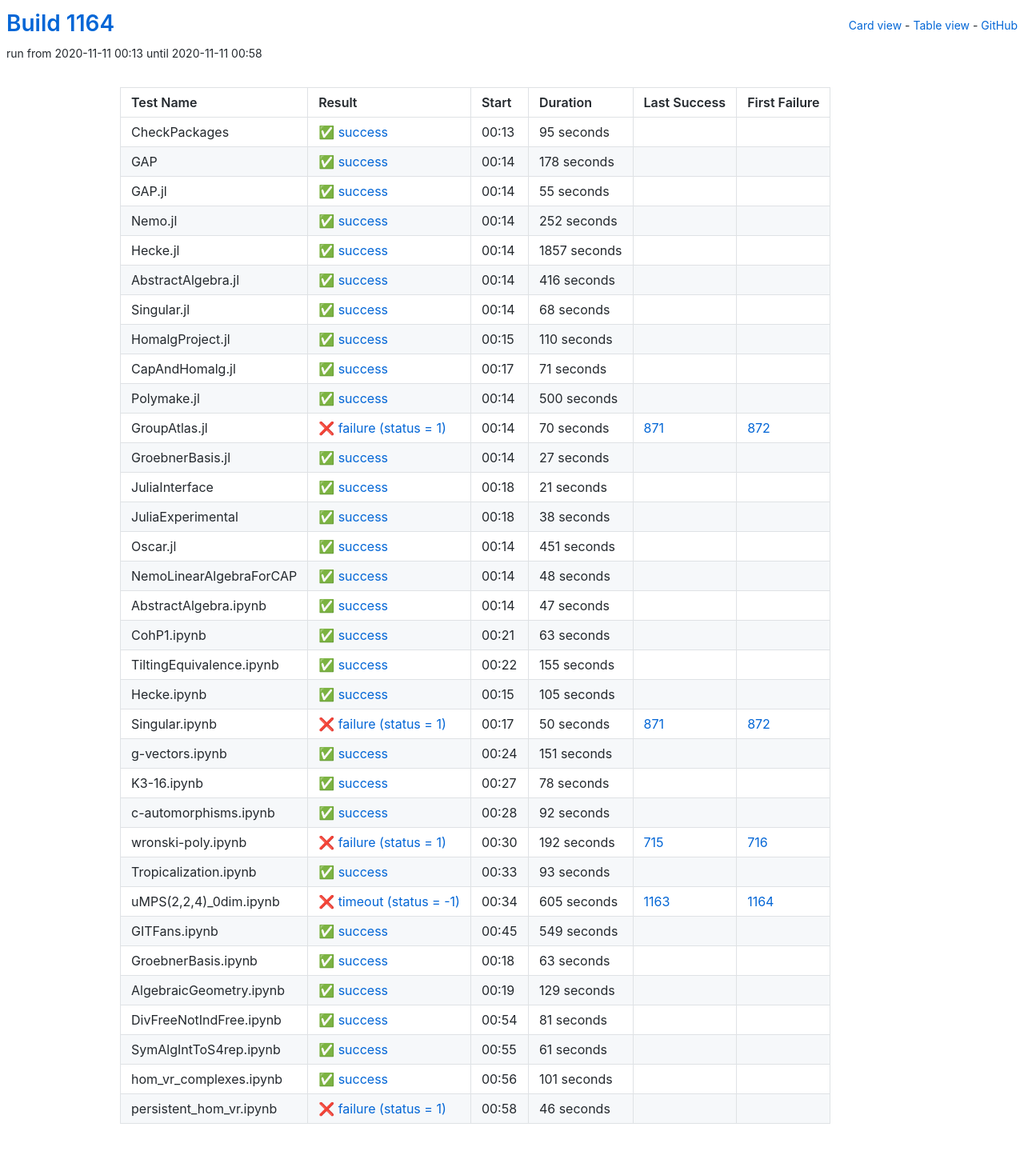
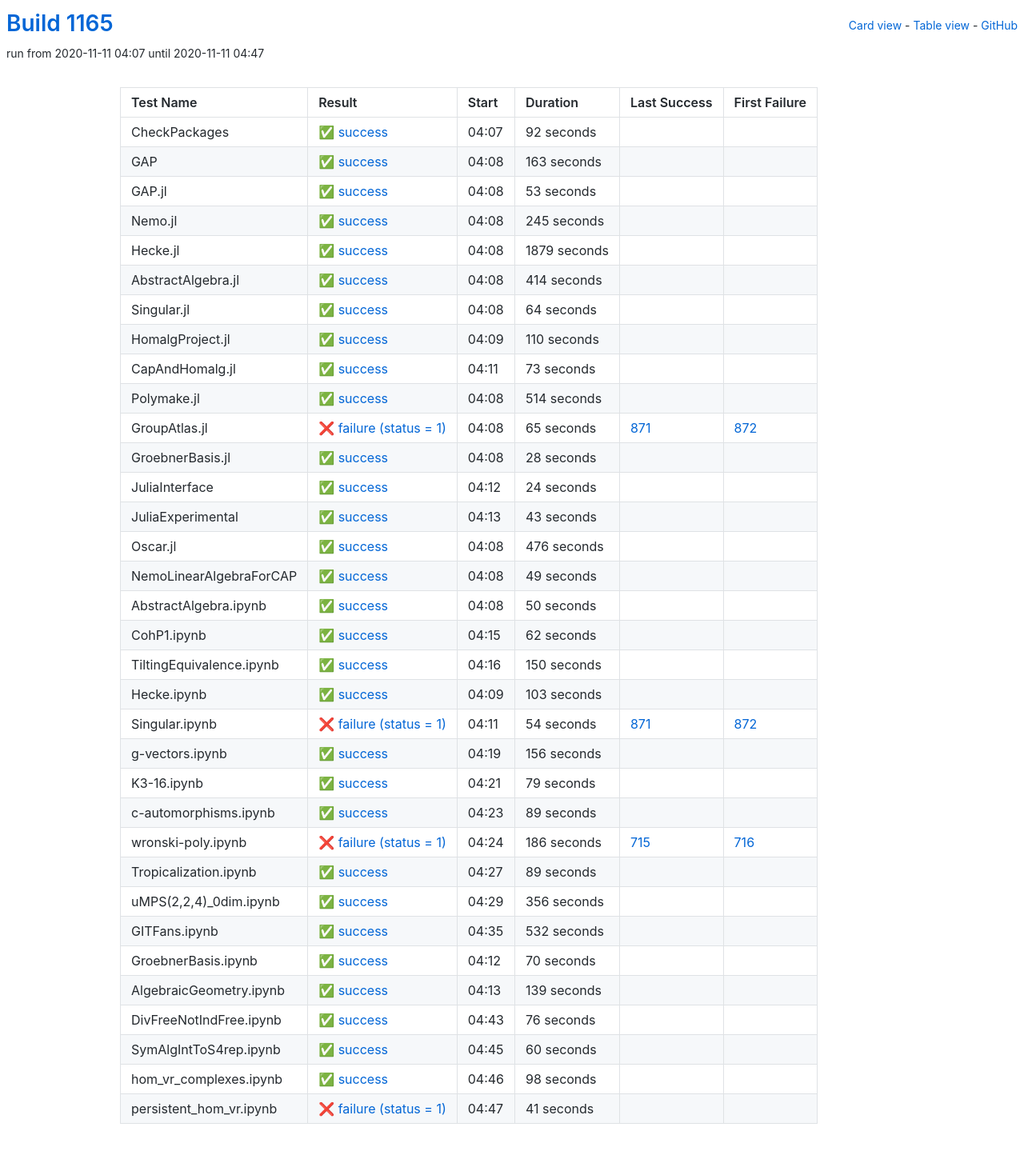
Before and after one commit to oscar-system/oscar-ci-status-stable, a Jekyll site: the page built from table.html, in a window 1280 px wide. Shown: the whole page at 80% size. Built offline with Jekyll 4.4.1, drawn with Linux system fonts in a browser that asks for light colours.

Commit message:
Build #1165

```diff
--- a/_data/ci.yml
+++ b/_data/ci.yml
@@ -1,6 +1,6 @@
 ---
-build: 1164
-build_url: https://oscarci.mathematik.uni-kl.de/job/oscar-stable/1164/
+build: 1165
+build_url: https://oscarci.mathematik.uni-kl.de/job/oscar-stable/1165/
 job: oscar-stable
 organization: oscar-system
 repo: oscar-ci-status-stable
@@ -8,92 +8,92 @@ repourl: https://github.com/oscar-system/oscar-ci-status-stable
 tests:
 - name: CheckPackages
   id: checkpackages
-  log: https://oscarci.mathematik.uni-kl.de/job/oscar-stable/1164/artifact/logs/build-1164/CheckPackages.log
-  start: 2020-11-11 00:13
+  log: https://oscarci.mathematik.uni-kl.de/job/oscar-stable/1165/artifact/logs/build-1165/CheckPackages.log
+  start: 2020-11-11 04:07
   success: true
   exitcode: 0
   status: success
-  duration: 95
+  duration: 92
   last_success: false
   last_success_url:
   first_failure: false
   first_failure_url:
 - name: GAP
   id: gap
-  log: https://oscarci.mathematik.uni-kl.de/job/oscar-stable/1164/artifact/logs/build-1164/GAP.log
-  start: 2020-11-11 00:14
+  log: https://oscarci.mathematik.uni-kl.de/job/oscar-stable/1165/artifact/logs/build-1165/GAP.log
+  start: 2020-11-11 04:08
   success: true
   exitcode: 0
   status: success
-  duration: 178
+  duration: 163
   last_success: false
   last_success_url:
   first_failure: false
   first_failure_url:
 - name: GAP.jl
   id: gap-jl
-  log: https://oscarci.mathematik.uni-kl.de/job/oscar-stable/1164/artifact/logs/build-1164/GAP.jl.log
-  start: 2020-11-11 00:14
+  log: https://oscarci.mathematik.uni-kl.de/job/oscar-stable/1165/artifact/logs/build-1165/GAP.jl.log
+  start: 2020-11-11 04:08
   success: true
   exitcode: 0
   status: success
-  duration: 55
+  duration: 53
   last_success: false
   last_success_url:
   first_failure: false
   first_failure_url:
 - name: Nemo.jl
   id: nemo-jl
-  log: https://oscarci.mathematik.uni-kl.de/job/oscar-stable/1164/artifact/logs/build-1164/Nemo.jl.log
-  start: 2020-11-11 00:14
+  log: https://oscarci.mathematik.uni-kl.de/job/oscar-stable/1165/artifact/logs/build-1165/Nemo.jl.log
+  start: 2020-11-11 04:08
   success: true
   exitcode: 0
   status: success
-  duration: 252
+  duration: 245
   last_success: false
   last_success_url:
   first_failure: false
   first_failure_url:
 - name: Hecke.jl
   id: hecke-jl
-  log: https://oscarci.mathematik.uni-kl.de/job/oscar-stable/1164/artifact/logs/build-1164/Hecke.jl.log
-  start: 2020-11-11 00:14
+  log: https://oscarci.mathematik.uni-kl.de/job/oscar-stable/1165/artifact/logs/build-1165/Hecke.jl.log
+  start: 2020-11-11 04:08
   success: true
   exitcode: 0
   status: success
-  duration: 1857
+  duration: 1879
   last_success: false
   last_success_url:
   first_failure: false
   first_failure_url:
 - name: AbstractAlgebra.jl
   id: abstractalgebra-jl
-  log: https://oscarci.mathematik.uni-kl.de/job/oscar-stable/1164/artifact/logs/build-1164/AbstractAlgebra.jl.log
-  start: 2020-11-11 00:14
+  log: https://oscarci.mathematik.uni-kl.de/job/oscar-stable/1165/artifact/logs/build-1165/AbstractAlgebra.jl.log
+  start: 2020-11-11 04:08
   success: true
   exitcode: 0
   status: success
-  duration: 416
+  duration: 414
   last_success: false
   last_success_url:
   first_failure: false
   first_failure_url:
 - name: Singular.jl
   id: singular-jl
-  log: https://oscarci.mathematik.uni-kl.de/job/oscar-stable/1164/artifact/logs/build-1164/Singular.jl.log
-  start: 2020-11-11 00:14
+  log: https://oscarci.mathematik.uni-kl.de/job/oscar-stable/1165/artifact/logs/build-1165/Singular.jl.log
+  start: 2020-11-11 04:08
   success: true
   exitcode: 0
   status: success
-  duration: 68
+  duration: 64
   last_success: false
   last_success_url:
   first_failure: false
   first_failure_url:
 - name: HomalgProject.jl
   id: homalgproject-jl
-  log: https://oscarci.mathematik.uni-kl.de/job/oscar-stable/1164/artifact/logs/build-1164/HomalgProject.jl.log
-  start: 2020-11-11 00:15
+  log: https://oscarci.mathematik.uni-kl.de/job/oscar-stable/1165/artifact/logs/build-1165/HomalgProject.jl.log
+  start: 2020-11-11 04:09
   success: true
   exitcode: 0
   status: success
@@ -104,312 +104,312 @@ tests:
   first_failure_url:
 - name: CapAndHomalg.jl
   id: capandhomalg-jl
-  log: https://oscarci.mathematik.uni-kl.de/job/oscar-stable/1164/artifact/logs/build-1164/CapAndHomalg.jl.log
-  start: 2020-11-11 00:17
+  log: https://oscarci.mathematik.uni-kl.de/job/oscar-stable/1165/artifact/logs/build-1165/CapAndHomalg.jl.log
+  start: 2020-11-11 04:11
   success: true
   exitcode: 0
   status: success
-  duration: 71
+  duration: 73
   last_success: false
   last_success_url:
   first_failure: false
   first_failure_url:
 - name: Polymake.jl
   id: polymake-jl
-  log: https://oscarci.mathematik.uni-kl.de/job/oscar-stable/1164/artifact/logs/build-1164/Polymake.jl.log
-  start: 2020-11-11 00:14
+  log: https://oscarci.mathematik.uni-kl.de/job/oscar-stable/1165/artifact/logs/build-1165/Polymake.jl.log
+  start: 2020-11-11 04:08
   success: true
   exitcode: 0
   status: success
-  duration: 500
+  duration: 514
   last_success: false
   last_success_url:
   first_failure: false
   first_failure_url:
 - name: GroupAtlas.jl
   id: groupatlas-jl
-  log: https://oscarci.mathematik.uni-kl.de/job/oscar-stable/1164/artifact/logs/build-1164/GroupAtlas.jl.log
-  start: 2020-11-11 00:14
+  log: https://oscarci.mathematik.uni-kl.de/job/oscar-stable/1165/artifact/logs/build-1165/GroupAtlas.jl.log
+  start: 2020-11-11 04:08
   success: false
   exitcode: 1
   status: failure
-  duration: 70
+  duration: 65
   last_success: 871
   last_success_url: https://oscarci.mathematik.uni-kl.de/job/oscar-stable/871/
   first_failure: 872
   first_failure_url: https://oscarci.mathematik.uni-kl.de/job/oscar-stable/872/
 - name: GroebnerBasis.jl
   id: groebnerbasis-jl
-  log: https://oscarci.mathematik.uni-kl.de/job/oscar-stable/1164/artifact/logs/build-1164/GroebnerBasis.jl.log
-  start: 2020-11-11 00:14
+  log: https://oscarci.mathematik.uni-kl.de/job/oscar-stable/1165/artifact/logs/build-1165/GroebnerBasis.jl.log
+  start: 2020-11-11 04:08
   success: true
   exitcode: 0
   status: success
-  duration: 27
+  duration: 28
   last_success: false
   last_success_url:
   first_failure: false
   first_failure_url:
 - name: JuliaInterface
   id: juliainterface
-  log: https://oscarci.mathematik.uni-kl.de/job/oscar-stable/1164/artifact/logs/build-1164/JuliaInterface.log
-  start: 2020-11-11 00:18
+  log: https://oscarci.mathematik.uni-kl.de/job/oscar-stable/1165/artifact/logs/build-1165/JuliaInterface.log
+  start: 2020-11-11 04:12
   success: true
   exitcode: 0
   status: success
-  duration: 21
+  duration: 24
   last_success: false
   last_success_url:
   first_failure: false
   first_failure_url:
 - name: JuliaExperimental
   id: juliaexperimental
-  log: https://oscarci.mathematik.uni-kl.de/job/oscar-stable/1164/artifact/logs/build-1164/JuliaExperimental.log
-  start: 2020-11-11 00:18
+  log: https://oscarci.mathematik.uni-kl.de/job/oscar-stable/1165/artifact/logs/build-1165/JuliaExperimental.log
+  start: 2020-11-11 04:13
   success: true
   exitcode: 0
   status: success
-  duration: 38
+  duration: 43
   last_success: false
   last_success_url:
   first_failure: false
   first_failure_url:
 - name: Oscar.jl
   id: oscar-jl
-  log: https://oscarci.mathematik.uni-kl.de/job/oscar-stable/1164/artifact/logs/build-1164/Oscar.jl.log
-  start: 2020-11-11 00:14
+  log: https://oscarci.mathematik.uni-kl.de/job/oscar-stable/1165/artifact/logs/build-1165/Oscar.jl.log
+  start: 2020-11-11 04:08
   success: true
   exitcode: 0
   status: success
-  duration: 451
+  duration: 476
   last_success: false
   last_success_url:
   first_failure: false
   first_failure_url:
 - name: NemoLinearAlgebraForCAP
   id: nemolinearalgebraforcap
-  log: https://oscarci.mathematik.uni-kl.de/job/oscar-stable/1164/artifact/logs/build-1164/NemoLinearAlgebraForCAP.log
-  start: 2020-11-11 00:14
+  log: https://oscarci.mathematik.uni-kl.de/job/oscar-stable/1165/artifact/logs/build-1165/NemoLinearAlgebraForCAP.log
+  start: 2020-11-11 04:08
   success: true
   exitcode: 0
   status: success
-  duration: 48
+  duration: 49
   last_success: false
   last_success_url:
   first_failure: false
   first_failure_url:
 - name: AbstractAlgebra.ipynb
   id: abstractalgebra-ipynb
-  log: https://oscarci.mathematik.uni-kl.de/job/oscar-stable/1164/artifact/logs/build-1164/AbstractAlgebra.ipynb.log
-  start: 2020-11-11 00:14
+  log: https://oscarci.mathematik.uni-kl.de/job/oscar-stable/1165/artifact/logs/build-1165/AbstractAlgebra.ipynb.log
+  start: 2020-11-11 04:08
   success: true
   exitcode: 0
   status: success
-  duration: 47
+  duration: 50
   last_success: false
   last_success_url:
   first_failure: false
   first_failure_url:
 - name: CohP1.ipynb
   id: cohp1-ipynb
-  log: https://oscarci.mathematik.uni-kl.de/job/oscar-stable/1164/artifact/logs/build-1164/CohP1.ipynb.log
-  start: 2020-11-11 00:21
+  log: https://oscarci.mathematik.uni-kl.de/job/oscar-stable/1165/artifact/logs/build-1165/CohP1.ipynb.log
+  start: 2020-11-11 04:15
   success: true
   exitcode: 0
   status: success
-  duration: 63
+  duration: 62
   last_success: false
   last_success_url:
   first_failure: false
   first_failure_url:
 - name: TiltingEquivalence.ipynb
   id: tiltingequivalence-ipynb
-  log: https://oscarci.mathematik.uni-kl.de/job/oscar-stable/1164/artifact/logs/build-1164/TiltingEquivalence.ipynb.log
-  start: 2020-11-11 00:22
+  log: https://oscarci.mathematik.uni-kl.de/job/oscar-stable/1165/artifact/logs/build-1165/TiltingEquivalence.ipynb.log
+  start: 2020-11-11 04:16
   success: true
   exitcode: 0
   status: success
-  duration: 155
+  duration: 150
   last_success: false
   last_success_url:
   first_failure: false
   first_failure_url:
 - name: Hecke.ipynb
   id: hecke-ipynb
-  log: https://oscarci.mathematik.uni-kl.de/job/oscar-stable/1164/artifact/logs/build-1164/Hecke.ipynb.log
-  start: 2020-11-11 00:15
+  log: https://oscarci.mathematik.uni-kl.de/job/oscar-stable/1165/artifact/logs/build-1165/Hecke.ipynb.log
+  start: 2020-11-11 04:09
   success: true
   exitcode: 0
   status: success
-  duration: 105
+  duration: 103
   last_success: false
   last_success_url:
   first_failure: false
   first_failure_url:
 - name: Singular.ipynb
   id: singular-ipynb
-  log: https://oscarci.mathematik.uni-kl.de/job/oscar-stable/1164/artifact/logs/build-1164/Singular.ipynb.log
-  start: 2020-11-11 00:17
+  log: https://oscarci.mathematik.uni-kl.de/job/oscar-stable/1165/artifact/logs/build-1165/Singular.ipynb.log
+  start: 2020-11-11 04:11
   success: false
   exitcode: 1
   status: failure
-  duration: 50
+  duration: 54
   last_success: 871
   last_success_url: https://oscarci.mathematik.uni-kl.de/job/oscar-stable/871/
   first_failure: 872
   first_failure_url: https://oscarci.mathematik.uni-kl.de/job/oscar-stable/872/
 - name: g-vectors.ipynb
   id: g-vectors-ipynb
-  log: https://oscarci.mathematik.uni-kl.de/job/oscar-stable/1164/artifact/logs/build-1164/g-vectors.ipynb.log
-  start: 2020-11-11 00:24
+  log: https://oscarci.mathematik.uni-kl.de/job/oscar-stable/1165/artifact/logs/build-1165/g-vectors.ipynb.log
+  start: 2020-11-11 04:19
   success: true
   exitcode: 0
   status: success
-  duration: 151
+  duration: 156
   last_success: false
   last_success_url:
   first_failure: false
   first_failure_url:
 - name: K3-16.ipynb
   id: k3-16-ipynb
-  log: https://oscarci.mathematik.uni-kl.de/job/oscar-stable/1164/artifact/logs/build-1164/K3-16.ipynb.log
-  start: 2020-11-11 00:27
+  log: https://oscarci.mathematik.uni-kl.de/job/oscar-stable/1165/artifact/logs/build-1165/K3-16.ipynb.log
+  start: 2020-11-11 04:21
   success: true
   exitcode: 0
   status: success
-  duration: 78
+  duration: 79
   last_success: false
   last_success_url:
   first_failure: false
   first_failure_url:
 - name: c-automorphisms.ipynb
   id: c-automorphisms-ipynb
-  log: https://oscarci.mathematik.uni-kl.de/job/oscar-stable/1164/artifact/logs/build-1164/c-automorphisms.ipynb.log
-  start: 2020-11-11 00:28
+  log: https://oscarci.mathematik.uni-kl.de/job/oscar-stable/1165/artifact/logs/build-1165/c-automorphisms.ipynb.log
+  start: 2020-11-11 04:23
   success: true
   exitcode: 0
   status: success
-  duration: 92
+  duration: 89
   last_success: false
   last_success_url:
   first_failure: false
   first_failure_url:
 - name: wronski-poly.ipynb
   id: wronski-poly-ipynb
-  log: https://oscarci.mathematik.uni-kl.de/job/oscar-stable/1164/artifact/logs/build-1164/wronski-poly.ipynb.log
-  start: 2020-11-11 00:30
+  log: https://oscarci.mathematik.uni-kl.de/job/oscar-stable/1165/artifact/logs/build-1165/wronski-poly.ipynb.log
+  start: 2020-11-11 04:24
   success: false
   exitcode: 1
   status: failure
-  duration: 192
+  duration: 186
   last_success: 715
   last_success_url: https://oscarci.mathematik.uni-kl.de/job/oscar-stable/715/
   first_failure: 716
   first_failure_url: https://oscarci.mathematik.uni-kl.de/job/oscar-stable/716/
 - name: Tropicalization.ipynb
   id: tropicalization-ipynb
-  log: https://oscarci.mathematik.uni-kl.de/job/oscar-stable/1164/artifact/logs/build-1164/Tropicalization.ipynb.log
-  start: 2020-11-11 00:33
+  log: https://oscarci.mathematik.uni-kl.de/job/oscar-stable/1165/artifact/logs/build-1165/Tropicalization.ipynb.log
+  start: 2020-11-11 04:27
   success: true
   exitcode: 0
   status: success
-  duration: 93
+  duration: 89
   last_success: false
   last_success_url:
   first_failure: false
   first_failure_url:
 - name: uMPS(2,2,4)_0dim.ipynb
   id: umps-2-2-4-0dim-ipynb
-  log: https://oscarci.mathematik.uni-kl.de/job/oscar-stable/1164/artifact/logs/build-1164/uMPS-2-2-4-_0dim.ipynb.log
-  start: 2020-11-11 00:34
-  success: false
-  exitcode: -1
-  status: timeout
-  duration: 605
-  last_success: 1163
-  last_success_url: https://oscarci.mathematik.uni-kl.de/job/oscar-stable/1163/
-  first_failure: 1164
-  first_failure_url: https://oscarci.mathematik.uni-kl.de/job/oscar-stable/1164/
-- name: GITFans.ipynb
-  id: gitfans-ipynb
-  log: https://oscarci.mathematik.uni-kl.de/job/oscar-stable/1164/artifact/logs/build-1164/GITFans.ipynb.log
-  start: 2020-11-11 00:45
+  log: https://oscarci.mathematik.uni-kl.de/job/oscar-stable/1165/artifact/logs/build-1165/uMPS-2-2-4-_0dim.ipynb.log
+  start: 2020-11-11 04:29
   success: true
   exitcode: 0
   status: success
-  duration: 549
+  duration: 356
+  last_success: false
+  last_success_url:
+  first_failure: false
+  first_failure_url:
+- name: GITFans.ipynb
+  id: gitfans-ipynb
+  log: https://oscarci.mathematik.uni-kl.de/job/oscar-stable/1165/artifact/logs/build-1165/GITFans.ipynb.log
+  start: 2020-11-11 04:35
+  success: true
+  exitcode: 0
+  status: success
+  duration: 532
   last_success: false
   last_success_url:
   first_failure: false
   first_failure_url:
 - name: GroebnerBasis.ipynb
   id: groebnerbasis-ipynb
-  log: https://oscarci.mathematik.uni-kl.de/job/oscar-stable/1164/artifact/logs/build-1164/GroebnerBasis.ipynb.log
-  start: 2020-11-11 00:18
+  log: https://oscarci.mathematik.uni-kl.de/job/oscar-stable/1165/artifact/logs/build-1165/GroebnerBasis.ipynb.log
+  start: 2020-11-11 04:12
   success: true
   exitcode: 0
   status: success
-  duration: 63
+  duration: 70
   last_success: false
   last_success_url:
   first_failure: false
   first_failure_url:
 - name: AlgebraicGeometry.ipynb
   id: algebraicgeometry-ipynb
-  log: https://oscarci.mathematik.uni-kl.de/job/oscar-stable/1164/artifact/logs/build-1164/AlgebraicGeometry.ipynb.log
-  start: 2020-11-11 00:19
+  log: https://oscarci.mathematik.uni-kl.de/job/oscar-stable/1165/artifact/logs/build-1165/AlgebraicGeometry.ipynb.log
+  start: 2020-11-11 04:13
   success: true
   exitcode: 0
   status: success
-  duration: 129
+  duration: 139
   last_success: false
   last_success_url:
   first_failure: false
   first_failure_url:
 - name: DivFreeNotIndFree.ipynb
   id: divfreenotindfree-ipynb
-  log: https://oscarci.mathematik.uni-kl.de/job/oscar-stable/1164/artifact/logs/build-1164/DivFreeNotIndFree.ipynb.log
-  start: 2020-11-11 00:54
+  log: https://oscarci.mathematik.uni-kl.de/job/oscar-stable/1165/artifact/logs/build-1165/DivFreeNotIndFree.ipynb.log
+  start: 2020-11-11 04:43
   success: true
   exitcode: 0
   status: success
-  duration: 81
+  duration: 76
   last_success: false
   last_success_url:
   first_failure: false
   first_failure_url:
 - name: SymAlgIntToS4rep.ipynb
   id: symalginttos4rep-ipynb
-  log: https://oscarci.mathematik.uni-kl.de/job/oscar-stable/1164/artifact/logs/build-1164/SymAlgIntToS4rep.ipynb.log
-  start: 2020-11-11 00:55
+  log: https://oscarci.mathematik.uni-kl.de/job/oscar-stable/1165/artifact/logs/build-1165/SymAlgIntToS4rep.ipynb.log
+  start: 2020-11-11 04:45
   success: true
   exitcode: 0
   status: success
-  duration: 61
+  duration: 60
   last_success: false
   last_success_url:
   first_failure: false
   first_failure_url:
 - name: hom_vr_complexes.ipynb
   id: hom-vr-complexes-ipynb
-  log: https://oscarci.mathematik.uni-kl.de/job/oscar-stable/1164/artifact/logs/build-1164/hom_vr_complexes.ipynb.log
-  start: 2020-11-11 00:56
+  log: https://oscarci.mathematik.uni-kl.de/job/oscar-stable/1165/artifact/logs/build-1165/hom_vr_complexes.ipynb.log
+  start: 2020-11-11 04:46
   success: true
   exitcode: 0
   status: success
-  duration: 101
+  duration: 98
   last_success: false
   last_success_url:
   first_failure: false
   first_failure_url:
 - name: persistent_hom_vr.ipynb
   id: persistent-hom-vr-ipynb
-  log: https://oscarci.mathematik.uni-kl.de/job/oscar-stable/1164/artifact/logs/build-1164/persistent_hom_vr.ipynb.log
-  start: 2020-11-11 00:58
+  log: https://oscarci.mathematik.uni-kl.de/job/oscar-stable/1165/artifact/logs/build-1165/persistent_hom_vr.ipynb.log
+  start: 2020-11-11 04:47
   success: false
   exitcode: 1
   status: failure
-  duration: 46
+  duration: 41
   last_success: false
   last_success_url:
   first_failure: false
```
Also changed, not shown: README.md.
